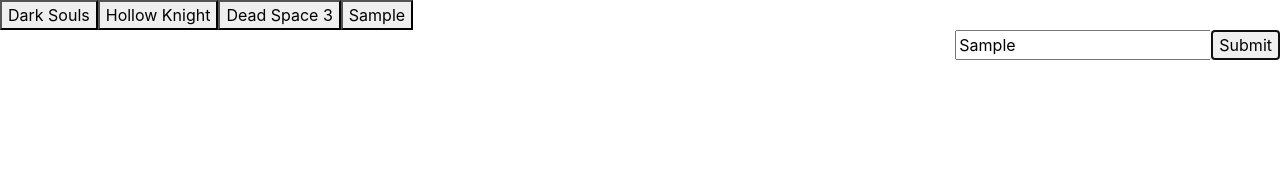
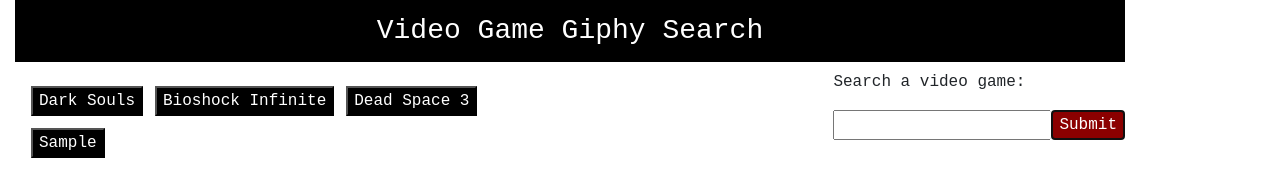
Before and after one commit to zaiverse/VideoGameGIFfinder, a plain HTML site: page index.html in a window 1280 px wide. Both pictures are taken after typing "Sample" into the empty fields and a click on the button "Submit". Drawn offline with nearby package versions, Linux system fonts and the light colour scheme.

Commit message:
changed the css file

```diff
--- a/assests/javascript.js
+++ b/assests/javascript.js
@@ -1,4 +1,4 @@
-emptyArr = ["Dark Souls","Hollow Knight", "Dead Space 3"];
+emptyArr = ["Dark Souls","Bioshock Infinite", "Dead Space 3"];
 
 function displayButtons(){
     for(i=0; i<emptyArr.length; i++){
@@ -12,12 +12,19 @@ function displayButtons(){
 
 displayButtons();
 
-$('#submit').on("click", function(){
+$('#submit').click(function(){
     $('#buttons').empty();
     var userinput = $('#userInput').val();
     emptyArr.push(userinput);
     displayButtons();
+    $('#userInput').val('');
 })
+
+$('#userInput').keypress(function(e){
+    if(e.which == 13){
+        $('#submit').click();
+    }
+});
 
 $(document).on("click", ".btun", function(){
     $('#GIFArea').empty();
@@ -34,12 +41,10 @@ $(document).on("click", ".btun", function(){
         var giffys = response.data;
 
         for(i=0; i< giffys.length; i++){
-            var gifDiv = $("<div>");
             var videoGameimg = $("<img>");
-
+            videoGameimg.addClass('imgFix');
             videoGameimg.attr("src", giffys[i].images.fixed_height.url);
-            gifDiv.append(videoGameimg);
-            $('#GIFArea').prepend(gifDiv);
+            $('#GIFArea').prepend(videoGameimg);
 
         }
       })
--- a/assests/style.css
+++ b/assests/style.css
@@ -0,0 +1,45 @@
+body{
+    font-family: 'Courier New', Courier, monospace;
+}
+
+h3{
+    text-align: center;
+    padding: 14px;
+    color: white;
+    background-color: black;
+}
+
+.container{
+    width: 100%;
+    margin-bottom: 80px;
+    float: left;
+}
+
+.imgFix{
+    padding-left: 10px;
+    padding-top: 10px;
+}
+
+#buttons{
+    width: 45%;
+    padding: 10px;
+    float: left;
+}
+
+#GIFArea{
+    float: left;
+}
+
+.btun{
+    margin: 6px;
+    background-color: black;
+    color: white;
+}
+.btun:hover{
+    background: darkgrey;
+}
+
+#submit{
+    background-color: darkred;
+    color: white;
+}
--- a/index.html
+++ b/index.html
@@ -7,14 +7,18 @@
 
     <!-- Bootstrap CSS -->
     <link rel="stylesheet" href="https://stackpath.bootstrapcdn.com/bootstrap/4.1.3/css/bootstrap.min.css" integrity="sha384-MCw98/SFnGE8fJT3GXwEOngsV7Zt27NXFoaoApmYm81iuXoPkFOJwJ8ERdknLPMO" crossorigin="anonymous">
+    <link rel="stylesheet" href="assests/style.css">
 
-    <title>Hello, world!</title>
+    <title>Video Game Giphy Search</title>
     <script src="https://code.jquery.com/jquery-3.3.1.min.js" integrity="sha256-FgpCb/KJQlLNfOu91ta32o/NMZxltwRo8QtmkMRdAu8=" crossorigin="anonymous"></script>
 
   </head>
   <body>
-    <div id ="buttons"></div>
-    <div class="float-right"><input id ="userInput"></input><button id = "submit">Submit</button></div>
+    <div class = "container">
+      <div><h3>Video Game Giphy Search</h3></div>
+      <div id ="buttons"></div>
+      <div class="float-right"><p>Search a video game: </p><input id ="userInput"></input><button id = "submit">Submit</button></div>
+    </div>
     <div id ="GIFArea"></div>
 
     <!-- Optional JavaScript -->
```
